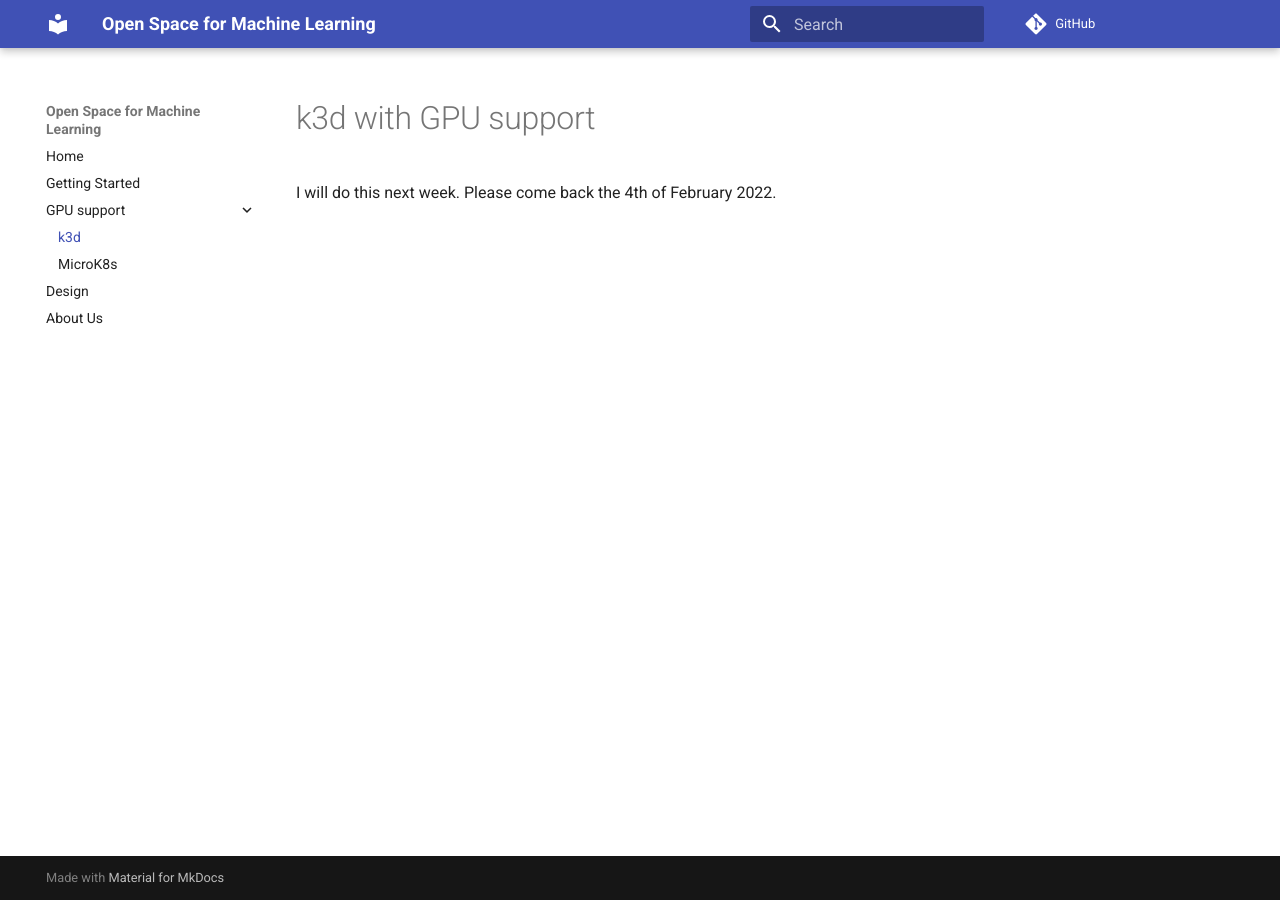
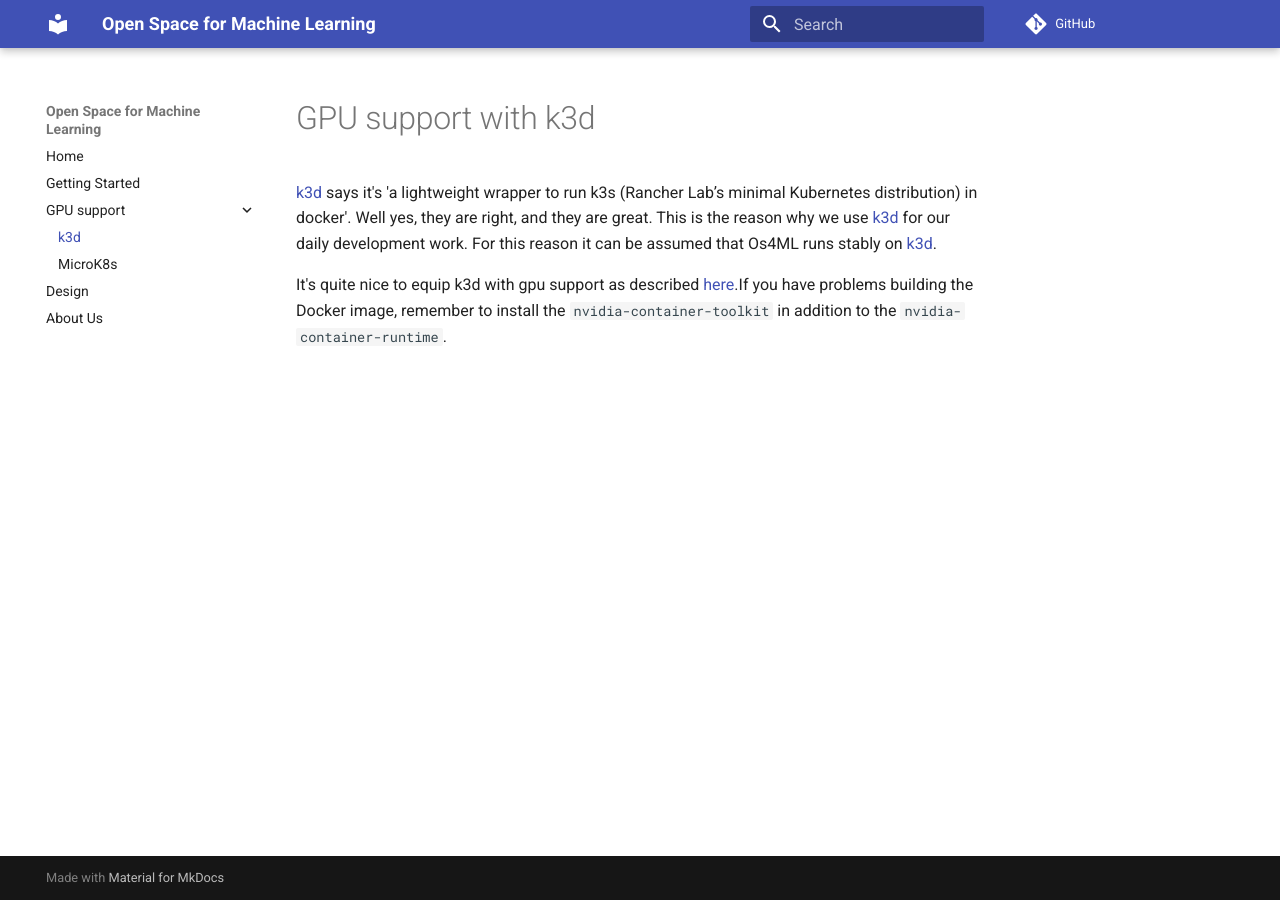
Before and after one commit to WOGRA-AG/os4ml-docs, an MkDocs documentation site: the page built from docs/gpu_support/k3d.md, in a window 1280 px wide. Built offline with MkDocs 1.6.1 and Material for MkDocs 9.7.7, drawn with Linux system fonts in a browser that asks for light colours; comment, search, counter and statistics services are not loaded.

Commit message:
update k3d description

```diff
--- a/docs/gpu_support/k3d.md
+++ b/docs/gpu_support/k3d.md
@@ -1,2 +1,13 @@
-# k3d with GPU support
-I will do this next week. Please come back the 4th of February 2022.
+# GPU support with k3d
+
+[k3d][] says it's 'a lightweight wrapper to run k3s (Rancher Lab’s minimal
+Kubernetes distribution) in docker'. Well yes, they are right, and they are
+great. This is the reason why we use [k3d][] for our daily development work.
+For this reason it can be assumed that Os4ML runs stably on [k3d][].
+
+It's quite nice to equip k3d with gpu support as described
+[here](https://k3d.io/v5.2.2/usage/advanced/cuda/).If you have problems
+building the Docker image, remember to install the
+`nvidia-container-toolkit` in addition to the `nvidia-container-runtime`.
+
+[k3d]: https://k3d.io
```
